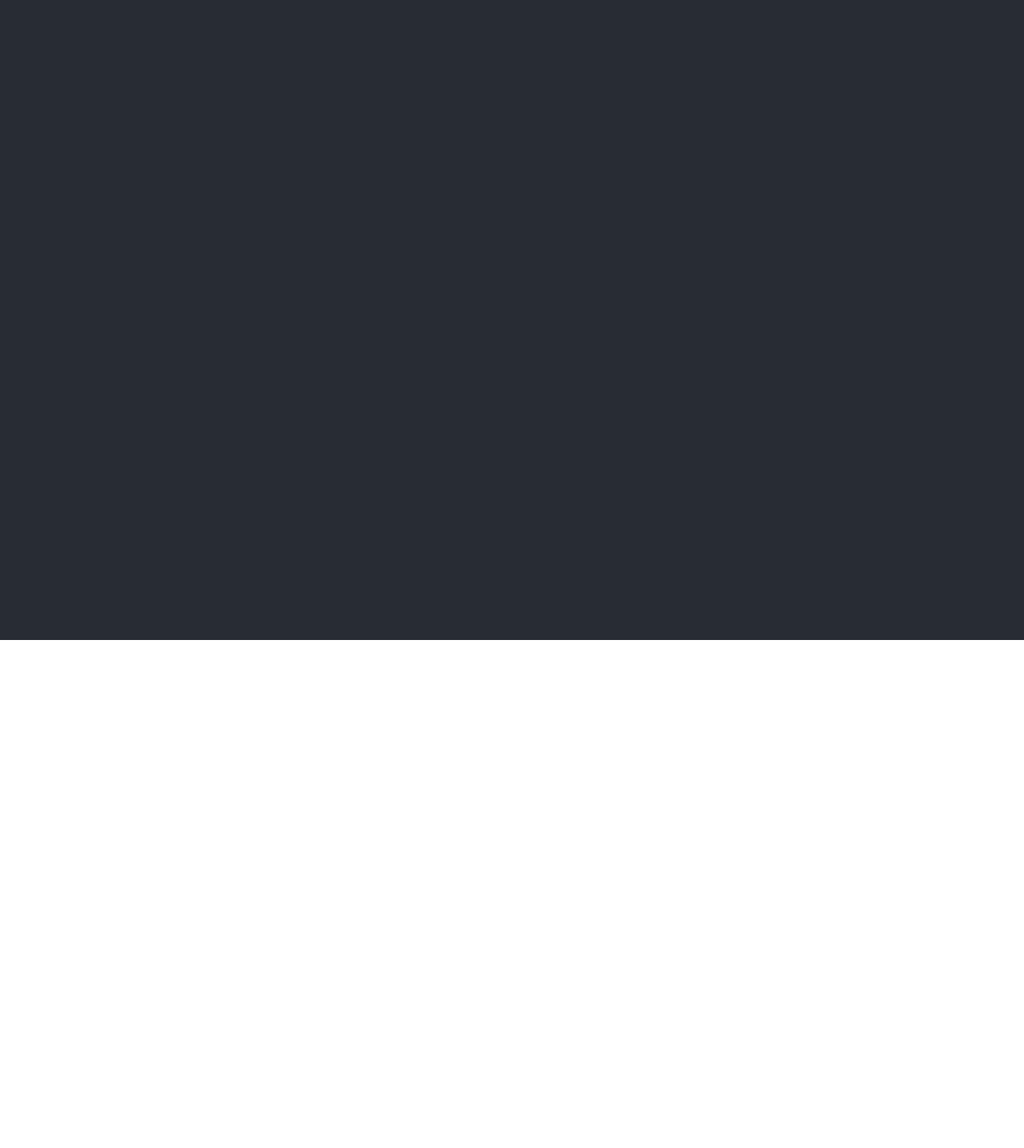
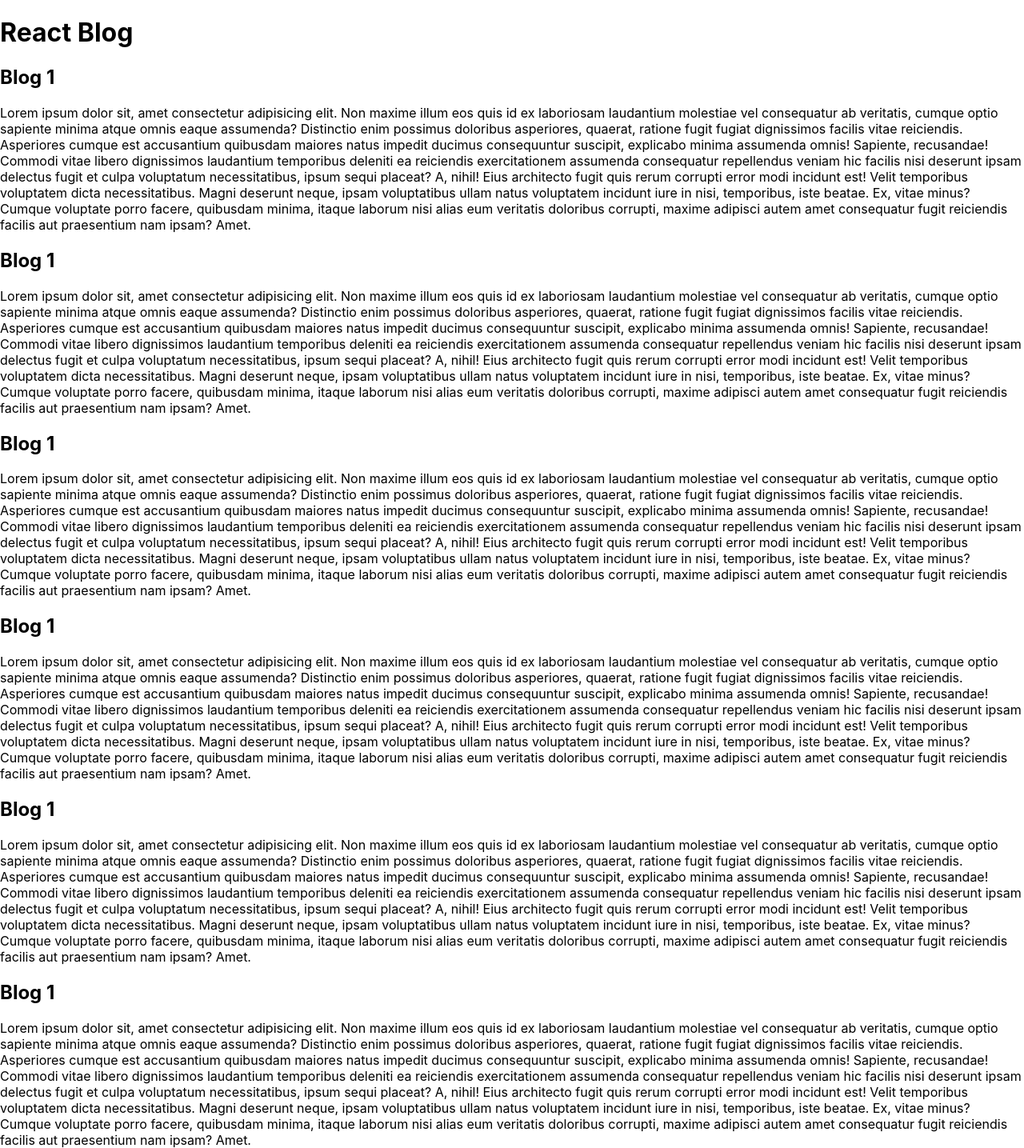
Before and after one commit to pkkrsingh877/react-blog, a React (Create React App) app: page / in a window 1280 px wide. Shown: the whole page at 80% size. Before the commit the page ends 800 px from the top, so only its background shows below. Built offline with nearby package versions, Linux system fonts and the light colour scheme.

Commit message:
blog section and heading added

```diff
--- a/src/App.css
+++ /dev/null
@@ -1,38 +0,0 @@
-.App {
-  text-align: center;
-}
-
-.App-logo {
-  height: 40vmin;
-  pointer-events: none;
-}
-
-@media (prefers-reduced-motion: no-preference) {
-  .App-logo {
-    animation: App-logo-spin infinite 20s linear;
-  }
-}
-
-.App-header {
-  background-color: #282c34;
-  min-height: 100vh;
-  display: flex;
-  flex-direction: column;
-  align-items: center;
-  justify-content: center;
-  font-size: calc(10px + 2vmin);
-  color: white;
-}
-
-.App-link {
-  color: #61dafb;
-}
-
-@keyframes App-logo-spin {
-  from {
-    transform: rotate(0deg);
-  }
-  to {
-    transform: rotate(360deg);
-  }
-}
--- a/src/App.js
+++ b/src/App.js
@@ -1,13 +1,16 @@
 import React from 'react';
 import ReactDOM from 'react-dom';
-import logo from './logo.svg';
-import './App.css';
+import Main from './Main';
 
 function App() {
   return (
-    <div className="App">
-      <header className="App-header">
+    <div>
+      <header>
+        <h1>
+        React Blog
+        </h1>
       </header>
+      <Main />
     </div>
   );
 }
--- /dev/null
+++ b/src/Main.js
@@ -0,0 +1,71 @@
+import React from 'react';
+import ReactDOM from 'react-dom';
+
+function Main() {
+  return (
+    <main>
+        <section>
+            <h2>Blog 1</h2>
+            <article>
+            Lorem ipsum dolor sit, amet consectetur adipisicing elit. Non maxime illum eos quis id ex laboriosam laudantium molestiae vel consequatur ab veritatis, cumque optio sapiente minima atque omnis eaque assumenda?
+            Distinctio enim possimus doloribus asperiores, quaerat, ratione fugit fugiat dignissimos facilis vitae reiciendis. Asperiores cumque est accusantium quibusdam maiores natus impedit ducimus consequuntur suscipit, explicabo minima assumenda omnis! Sapiente, recusandae!
+            Commodi vitae libero dignissimos laudantium temporibus deleniti ea reiciendis exercitationem assumenda consequatur repellendus veniam hic facilis nisi deserunt ipsam delectus fugit et culpa voluptatum necessitatibus, ipsum sequi placeat? A, nihil!
+            Eius architecto fugit quis rerum corrupti error modi incidunt est! Velit temporibus voluptatem dicta necessitatibus. Magni deserunt neque, ipsam voluptatibus ullam natus voluptatem incidunt iure in nisi, temporibus, iste beatae.
+            Ex, vitae minus? Cumque voluptate porro facere, quibusdam minima, itaque laborum nisi alias eum veritatis doloribus corrupti, maxime adipisci autem amet consequatur fugit reiciendis facilis aut praesentium nam ipsam? Amet.
+            </article>
+        </section>
+        <section>
+            <h2>Blog 1</h2>
+            <article>
+            Lorem ipsum dolor sit, amet consectetur adipisicing elit. Non maxime illum eos quis id ex laboriosam laudantium molestiae vel consequatur ab veritatis, cumque optio sapiente minima atque omnis eaque assumenda?
+            Distinctio enim possimus doloribus asperiores, quaerat, ratione fugit fugiat dignissimos facilis vitae reiciendis. Asperiores cumque est accusantium quibusdam maiores natus impedit ducimus consequuntur suscipit, explicabo minima assumenda omnis! Sapiente, recusandae!
+            Commodi vitae libero dignissimos laudantium temporibus deleniti ea reiciendis exercitationem assumenda consequatur repellendus veniam hic facilis nisi deserunt ipsam delectus fugit et culpa voluptatum necessitatibus, ipsum sequi placeat? A, nihil!
+            Eius architecto fugit quis rerum corrupti error modi incidunt est! Velit temporibus voluptatem dicta necessitatibus. Magni deserunt neque, ipsam voluptatibus ullam natus voluptatem incidunt iure in nisi, temporibus, iste beatae.
+            Ex, vitae minus? Cumque voluptate porro facere, quibusdam minima, itaque laborum nisi alias eum veritatis doloribus corrupti, maxime adipisci autem amet consequatur fugit reiciendis facilis aut praesentium nam ipsam? Amet.
+            </article>
+        </section>
+        <section>
+            <h2>Blog 1</h2>
+            <article>
+            Lorem ipsum dolor sit, amet consectetur adipisicing elit. Non maxime illum eos quis id ex laboriosam laudantium molestiae vel consequatur ab veritatis, cumque optio sapiente minima atque omnis eaque assumenda?
+            Distinctio enim possimus doloribus asperiores, quaerat, ratione fugit fugiat dignissimos facilis vitae reiciendis. Asperiores cumque est accusantium quibusdam maiores natus impedit ducimus consequuntur suscipit, explicabo minima assumenda omnis! Sapiente, recusandae!
+            Commodi vitae libero dignissimos laudantium temporibus deleniti ea reiciendis exercitationem assumenda consequatur repellendus veniam hic facilis nisi deserunt ipsam delectus fugit et culpa voluptatum necessitatibus, ipsum sequi placeat? A, nihil!
+            Eius architecto fugit quis rerum corrupti error modi incidunt est! Velit temporibus voluptatem dicta necessitatibus. Magni deserunt neque, ipsam voluptatibus ullam natus voluptatem incidunt iure in nisi, temporibus, iste beatae.
+            Ex, vitae minus? Cumque voluptate porro facere, quibusdam minima, itaque laborum nisi alias eum veritatis doloribus corrupti, maxime adipisci autem amet consequatur fugit reiciendis facilis aut praesentium nam ipsam? Amet.
+            </article>
+        </section>
+        <section>
+            <h2>Blog 1</h2>
+            <article>
+            Lorem ipsum dolor sit, amet consectetur adipisicing elit. Non maxime illum eos quis id ex laboriosam laudantium molestiae vel consequatur ab veritatis, cumque optio sapiente minima atque omnis eaque assumenda?
+            Distinctio enim possimus doloribus asperiores, quaerat, ratione fugit fugiat dignissimos facilis vitae reiciendis. Asperiores cumque est accusantium quibusdam maiores natus impedit ducimus consequuntur suscipit, explicabo minima assumenda omnis! Sapiente, recusandae!
+            Commodi vitae libero dignissimos laudantium temporibus deleniti ea reiciendis exercitationem assumenda consequatur repellendus veniam hic facilis nisi deserunt ipsam delectus fugit et culpa voluptatum necessitatibus, ipsum sequi placeat? A, nihil!
+            Eius architecto fugit quis rerum corrupti error modi incidunt est! Velit temporibus voluptatem dicta necessitatibus. Magni deserunt neque, ipsam voluptatibus ullam natus voluptatem incidunt iure in nisi, temporibus, iste beatae.
+            Ex, vitae minus? Cumque voluptate porro facere, quibusdam minima, itaque laborum nisi alias eum veritatis doloribus corrupti, maxime adipisci autem amet consequatur fugit reiciendis facilis aut praesentium nam ipsam? Amet.
+            </article>
+        </section>
+        <section>
+            <h2>Blog 1</h2>
+            <article>
+            Lorem ipsum dolor sit, amet consectetur adipisicing elit. Non maxime illum eos quis id ex laboriosam laudantium molestiae vel consequatur ab veritatis, cumque optio sapiente minima atque omnis eaque assumenda?
+            Distinctio enim possimus doloribus asperiores, quaerat, ratione fugit fugiat dignissimos facilis vitae reiciendis. Asperiores cumque est accusantium quibusdam maiores natus impedit ducimus consequuntur suscipit, explicabo minima assumenda omnis! Sapiente, recusandae!
+            Commodi vitae libero dignissimos laudantium temporibus deleniti ea reiciendis exercitationem assumenda consequatur repellendus veniam hic facilis nisi deserunt ipsam delectus fugit et culpa voluptatum necessitatibus, ipsum sequi placeat? A, nihil!
+            Eius architecto fugit quis rerum corrupti error modi incidunt est! Velit temporibus voluptatem dicta necessitatibus. Magni deserunt neque, ipsam voluptatibus ullam natus voluptatem incidunt iure in nisi, temporibus, iste beatae.
+            Ex, vitae minus? Cumque voluptate porro facere, quibusdam minima, itaque laborum nisi alias eum veritatis doloribus corrupti, maxime adipisci autem amet consequatur fugit reiciendis facilis aut praesentium nam ipsam? Amet.
+            </article>
+        </section>
+        <section>
+            <h2>Blog 1</h2>
+            <article>
+            Lorem ipsum dolor sit, amet consectetur adipisicing elit. Non maxime illum eos quis id ex laboriosam laudantium molestiae vel consequatur ab veritatis, cumque optio sapiente minima atque omnis eaque assumenda?
+            Distinctio enim possimus doloribus asperiores, quaerat, ratione fugit fugiat dignissimos facilis vitae reiciendis. Asperiores cumque est accusantium quibusdam maiores natus impedit ducimus consequuntur suscipit, explicabo minima assumenda omnis! Sapiente, recusandae!
+            Commodi vitae libero dignissimos laudantium temporibus deleniti ea reiciendis exercitationem assumenda consequatur repellendus veniam hic facilis nisi deserunt ipsam delectus fugit et culpa voluptatum necessitatibus, ipsum sequi placeat? A, nihil!
+            Eius architecto fugit quis rerum corrupti error modi incidunt est! Velit temporibus voluptatem dicta necessitatibus. Magni deserunt neque, ipsam voluptatibus ullam natus voluptatem incidunt iure in nisi, temporibus, iste beatae.
+            Ex, vitae minus? Cumque voluptate porro facere, quibusdam minima, itaque laborum nisi alias eum veritatis doloribus corrupti, maxime adipisci autem amet consequatur fugit reiciendis facilis aut praesentium nam ipsam? Amet.
+            </article>
+        </section>
+    </main>
+  );
+}
+
+export default Main;
--- a/src/index.js
+++ b/src/index.js
@@ -2,7 +2,6 @@ import React from 'react';
 import ReactDOM from 'react-dom';
 import './index.css';
 import App from './App';
-import reportWebVitals from './reportWebVitals';
 
 ReactDOM.render(
   <React.StrictMode>
@@ -10,8 +9,3 @@ ReactDOM.render(
   </React.StrictMode>,
   document.getElementById('root')
 );
-
-// If you want to start measuring performance in your app, pass a function
-// to log results (for example: reportWebVitals(console.log))
-// or send to an analytics endpoint. Learn more: https://bit.ly/CRA-vitals
-reportWebVitals();
--- a/src/reportWebVitals.js
+++ /dev/null
@@ -1,13 +0,0 @@
-const reportWebVitals = onPerfEntry => {
-  if (onPerfEntry && onPerfEntry instanceof Function) {
-    import('web-vitals').then(({ getCLS, getFID, getFCP, getLCP, getTTFB }) => {
-      getCLS(onPerfEntry);
-      getFID(onPerfEntry);
-      getFCP(onPerfEntry);
-      getLCP(onPerfEntry);
-      getTTFB(onPerfEntry);
-    });
-  }
-};
-
-export default reportWebVitals;
```
Also changed, not shown: src/setupTests.js (deleted, +0 -5 lines), src/logo.svg (deleted), 1 other file (tests, documents, lock files or other folders).
